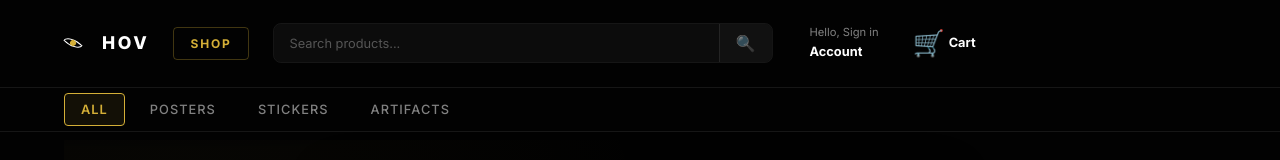
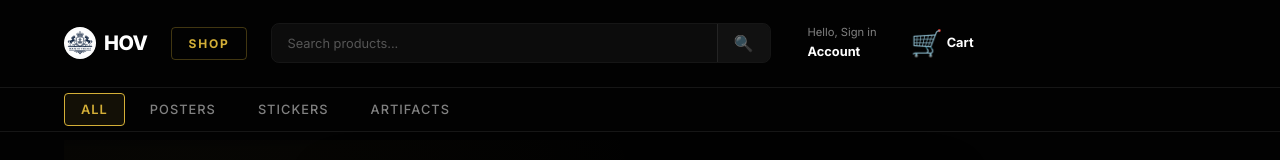
Before and after one commit to kulkarni-v-ai/shop-frontend, a React (Vite) app: page /profile in a window 1280 px wide. Shown: the top 160 px of the page. Built offline with nearby package versions, Linux system fonts and the light colour scheme; no server answers.

Commit message:
feat: update Navbar to use new HOV crest logo

```diff
--- a/src/components/Navbar.jsx
+++ b/src/components/Navbar.jsx
@@ -11,9 +11,9 @@ function Navbar({ totalItems, selectedCategory, setSelectedCategory, searchQuery
       {/* Main Navigation Bar */}
       <div className="navbar-main">
         {/* Logo */}
-        <Link to="/" className="navbar-logo" style={{ border: 'none' }}>
-          <span className="eye-mark" style={{ width: '18px', height: '10px', border: '1.5px solid #fff', borderRadius: '100% 0', transform: 'rotate(45deg)', position: 'relative', display: 'inline-block' }}></span>
-          HOV
+        <Link to="/" className="navbar-logo" style={{ border: 'none', display: 'flex', alignItems: 'center', gap: '8px' }}>
+          <img src="/logo.png" alt="HOV" style={{ height: '32px', width: 'auto', borderRadius: '50%' }} />
+          <span style={{ fontWeight: 800, fontSize: '1.25rem', letterSpacing: '-0.5px' }}>HOV</span>
         </Link>
 
         {/* Shop Label */}
```
Also changed, not shown: public/logo.png (added).
